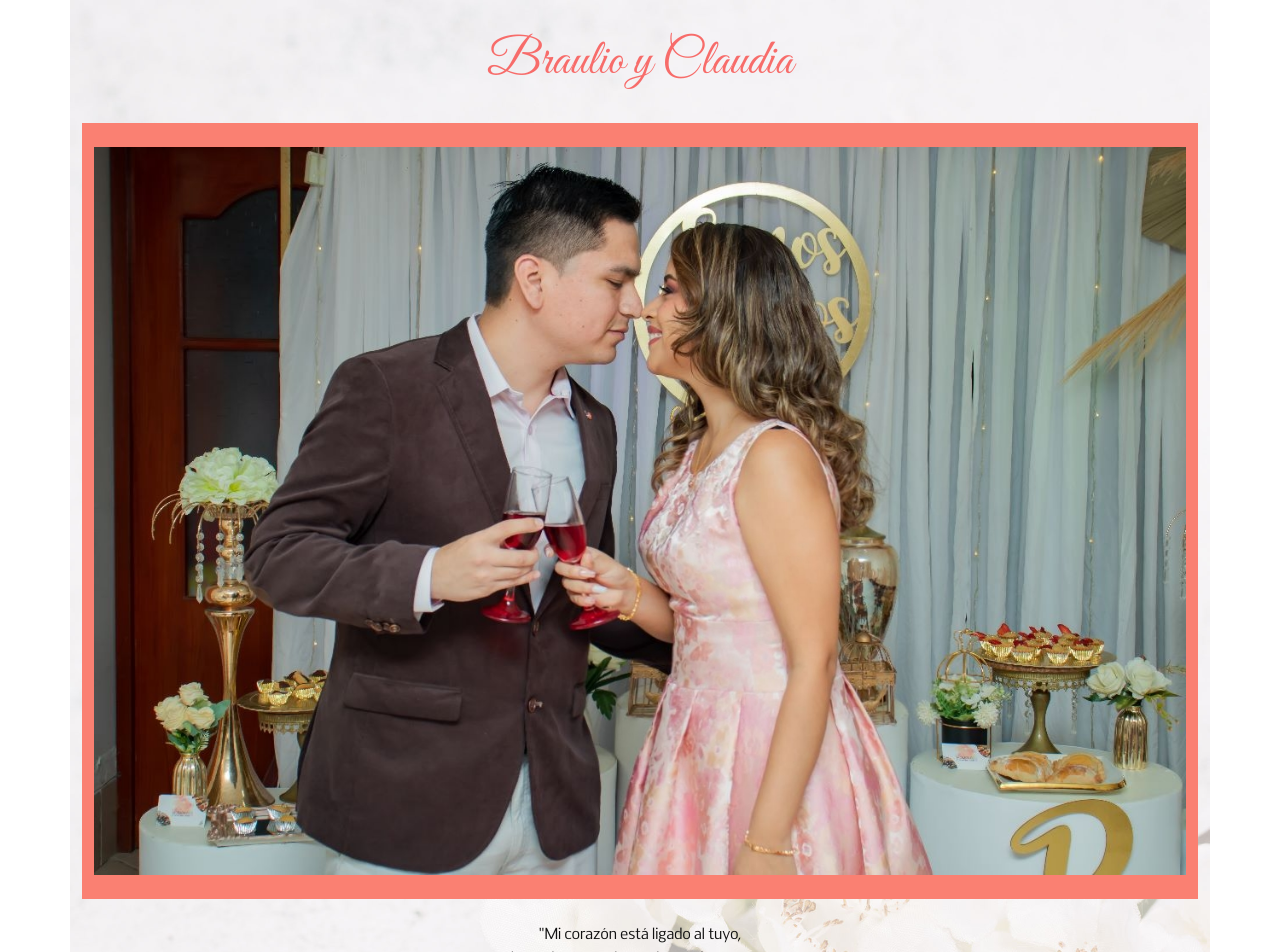
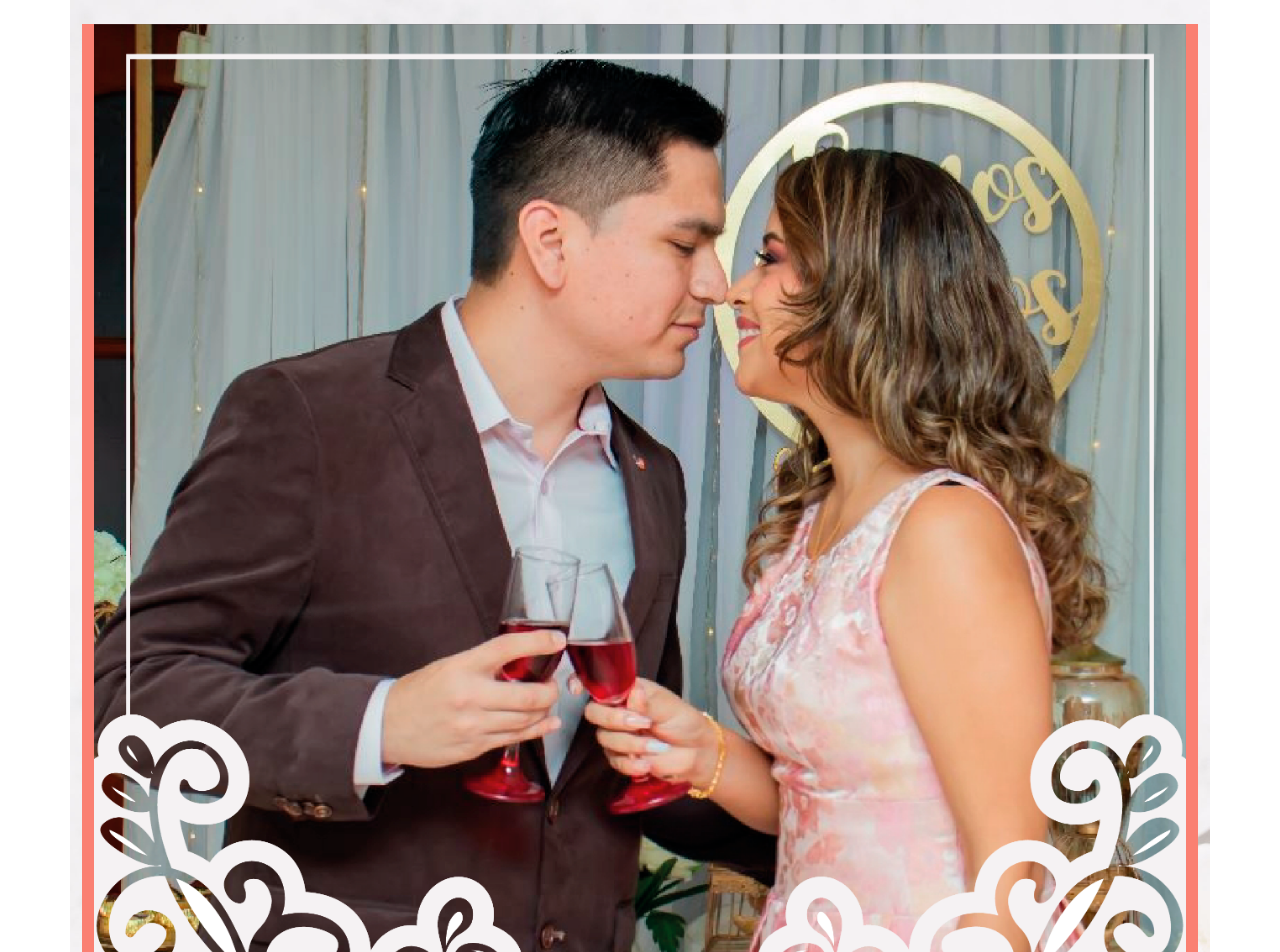
Before and after one commit to bvasquez-code/AppWedding, an Angular app: page / in a window 1280 px wide. Shown: the top 952 px of the page. Built offline with nearby package versions, Linux system fonts and the light colour scheme; a web font is replaced by a local one.

Commit message:
Foto con diseño y Claudia Chocha

```diff
--- a/src/app/app.component.html
+++ b/src/app/app.component.html
@@ -1,30 +1,20 @@
 <div class="container container-body-img">
 <br>
-<div class="row">
-  <div class="col-12 txt-50 txt-coral-title text-center">Braulio y Claudia</div>
-</div>
-<br>
-
-<div class="container container-body row-boda text-center">
-  <br>
-</div>
-
 @if (isMobile) {
   <div>
-    <img class="img-fluid imagen-boda-row" src="assets\img\foto2.jpg" />
+    <img class="img-fluid imagen-boda-row" src="assets\img\3190748-2.png" />
   </div>
 } @else {
   <div class="container container-body row-boda text-center">
-    <img class="img-fluid imagen-boda-row" src="assets\img\foto2.jpg" />
+    <img class="img-fluid imagen-boda-row" src="assets\img\3190748-2.png" />
   </div>
 }
 
-<div class="container container-body row-boda text-center">
-  <br>
-</div>
-
   <div class="container text-center">
 
+    <div class="row">
+      <div class="col-12 txt-50 txt-coral-title text-center">Braulio y Claudia</div>
+    </div>
     <br>
     <div class="row txt-16">
       <div class="col-12">"Mi corazón está ligado al tuyo,</div>
```
Also changed, not shown: src/assets/img/3190748-2.png (added), src/assets/img/3190748.png (added).
